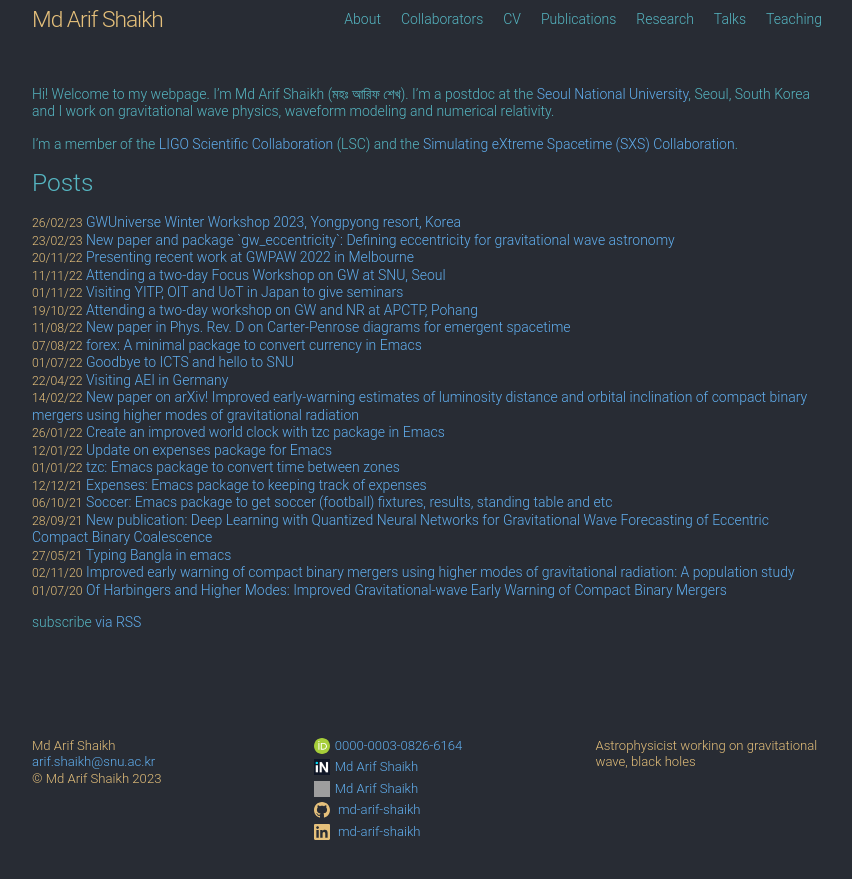
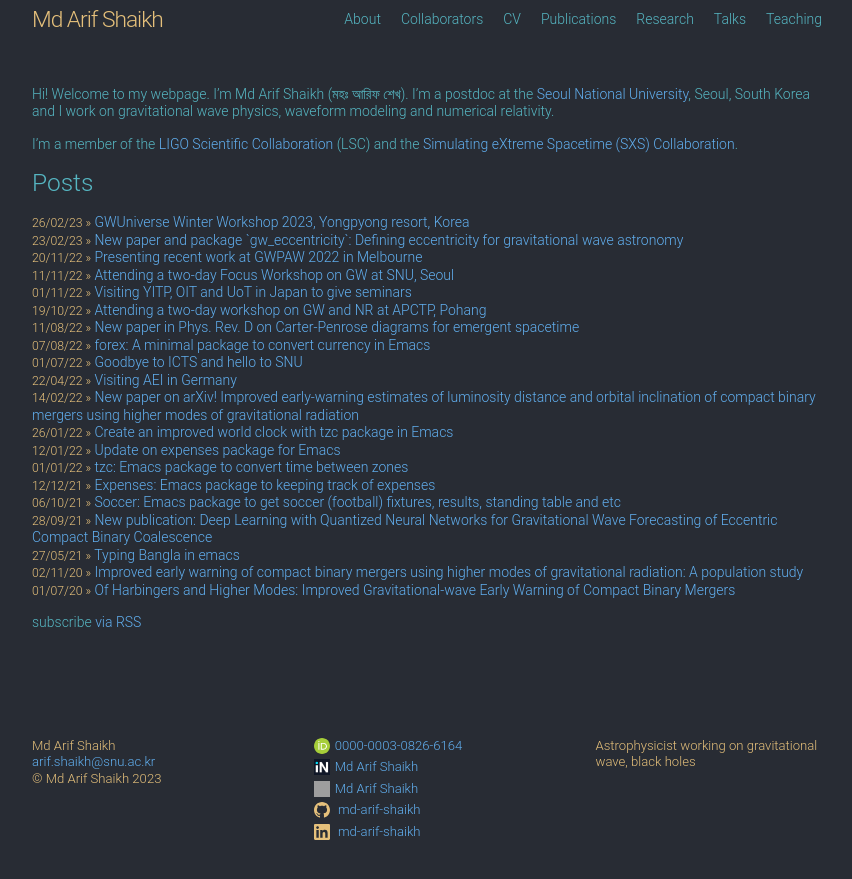
Before and after one commit to md-arif-shaikh/md-arif-shaikh.github.io, a Jekyll site: the page built from index.md, in a window 1280 px wide. Shown: the top 879 px of the page, without its empty margins (213-1065 px from the left). Built offline with Jekyll 4.4.1, drawn with Linux system fonts in a browser that asks for light colours; grey boxes are pictures that could not be loaded.

Commit message:
make comment box dark theme

```diff
--- a/_layouts/home.html
+++ b/_layouts/home.html
@@ -24,7 +24,7 @@
       -->
       <li>
         {%- assign date_format = site.minima.date_format | default: "%d/%m/%y" -%}
-        <span class="post-meta">{{ post.date | date: date_format }}</span>
+        <span class="post-meta">{{ post.date | date: date_format | append: " &raquo;"}}</span>
           <a href="{{ post.url | relative_url }}">
             {{ post.title }}
           </a>
--- a/_layouts/post.html
+++ b/_layouts/post.html
@@ -38,7 +38,7 @@
   <script src="https://utteranc.es/client.js"
         repo="md-arif-shaikh/md-arif-shaikh.github.io"
         issue-term="pathname"
-        theme="github-light"
+        theme="github-dark"
         crossorigin="anonymous"
         async>
   </script>
```
